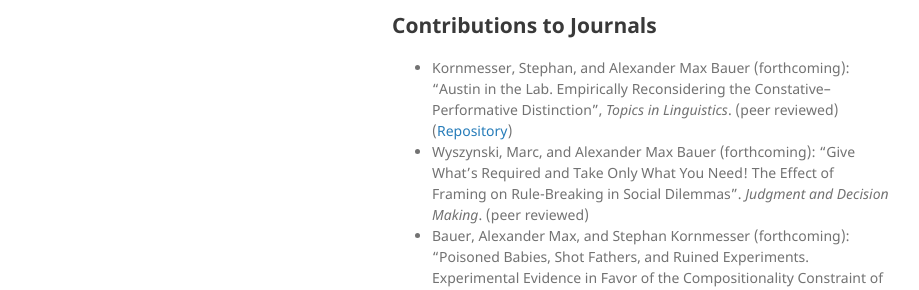
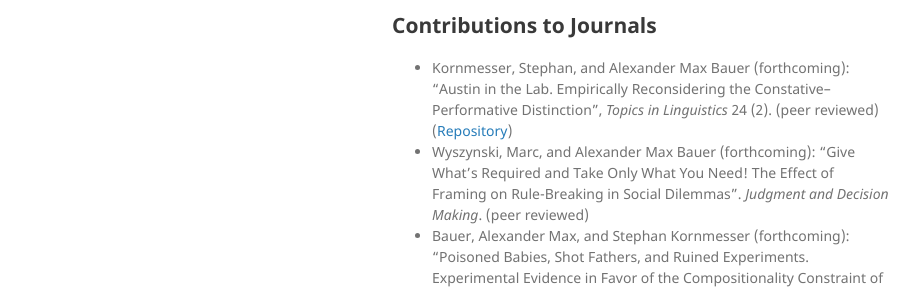
Before and after one commit to alephmembeth/alephmembeth.github.io, a Jekyll site: the page built from publications.md, in a window 1280 px wide and 900 px high. Shown: the part 389-679 px from the top of the window, without its empty margins (178-1097 px from the left). Built offline with Jekyll 4.4.1, drawn with Linux system fonts in a browser that asks for light colours; the repository's description, which GitHub fills in, is left out; our own code applies the rules of GitHub Pages for plain Markdown files.

Commit message:
Update publications.md

```diff
--- a/publications.md
+++ b/publications.md
@@ -14,7 +14,7 @@
 
 ## Contributions to Journals
 
-+ Kornmesser, Stephan, and Alexander Max Bauer (forthcoming): “Austin in the Lab. Empirically Reconsidering the Constative–Performative Distinction”, _Topics in Linguistics_. (peer reviewed) ([Repository](https://github.com/alephmembeth/speech-constative-performative/))
++ Kornmesser, Stephan, and Alexander Max Bauer (forthcoming): “Austin in the Lab. Empirically Reconsidering the Constative–Performative Distinction”, _Topics in Linguistics_ 24 (2). (peer reviewed) ([Repository](https://github.com/alephmembeth/speech-constative-performative/))
 + Wyszynski, Marc, and Alexander Max Bauer (forthcoming): “Give What’s Required and Take Only What You Need! The Effect of Framing on Rule-Breaking in Social Dilemmas”. _Judgment and Decision Making_. (peer reviewed)
 + Bauer, Alexander Max, and Stephan Kornmesser (forthcoming): “Poisoned Babies, Shot Fathers, and Ruined Experiments. Experimental Evidence in Favor of the Compositionality Constraint of Actual Causation”. _Philosophy of Science_. (peer reviewed) ([Link](https://www.cambridge.org/core/journals/philosophy-of-science/article/poisoned-babies-shot-fathers-and-ruined-experiments/4D0C683AF6A00F0BA2B2A0923256166F/)) ([Repository](https://github.com/alephmembeth/causality-compositionality))
 + Bauer, Alexander Max, Frauke Meyer, Jan Romann, Mark Siebel, and Stefan Traub (2022): “Need, Equity, and Accountability. Evidence on Third-Party Distribution Decisions from a Vignette Study”. _Social Choice and Welfare_ 59, 769–814. (peer reviewed) ([Link](https://link.springer.com/article/10.1007/s00355-022-01410-w)) ([Repository](https://github.com/alephmembeth/need-accountability))
```
